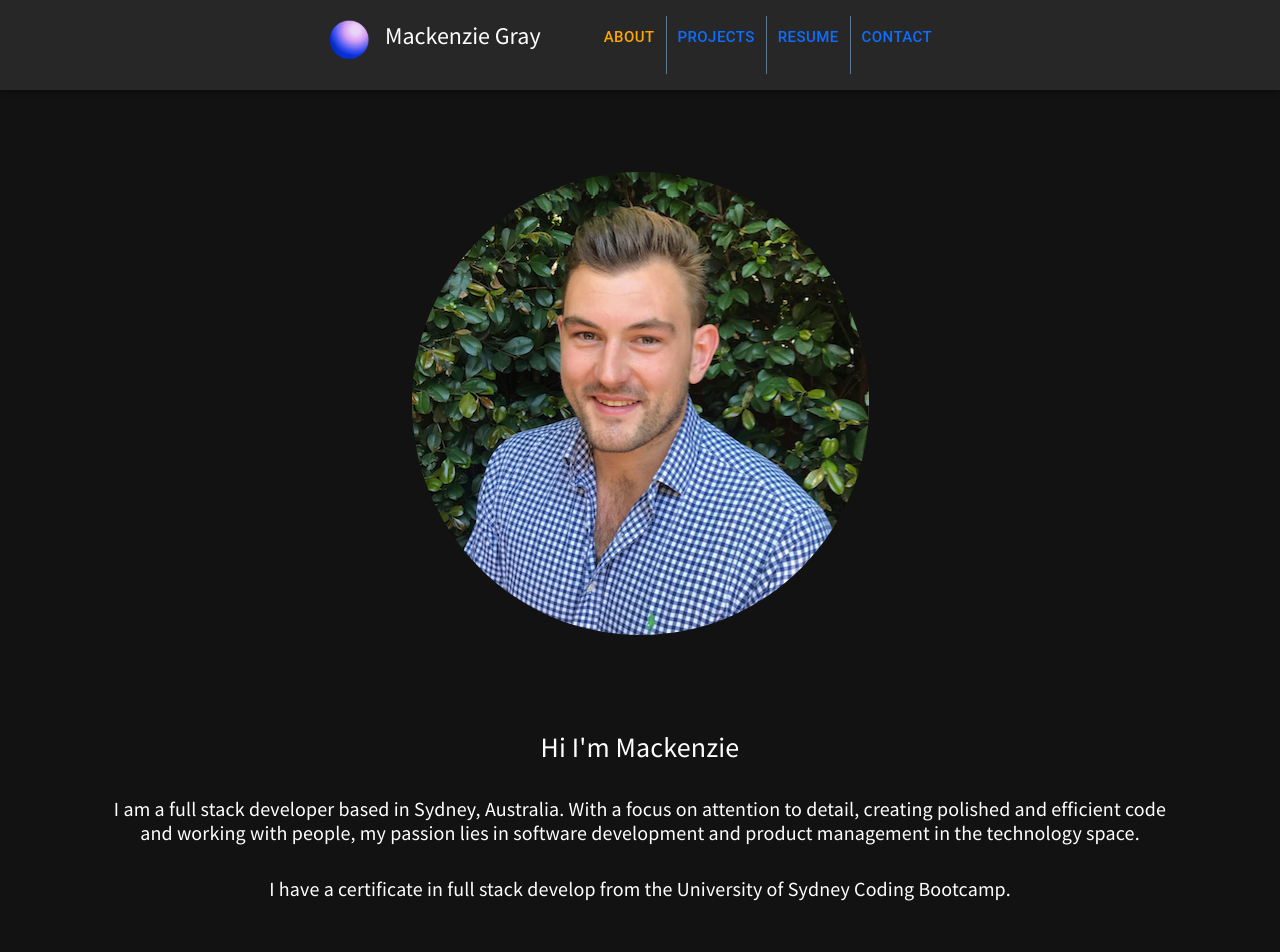
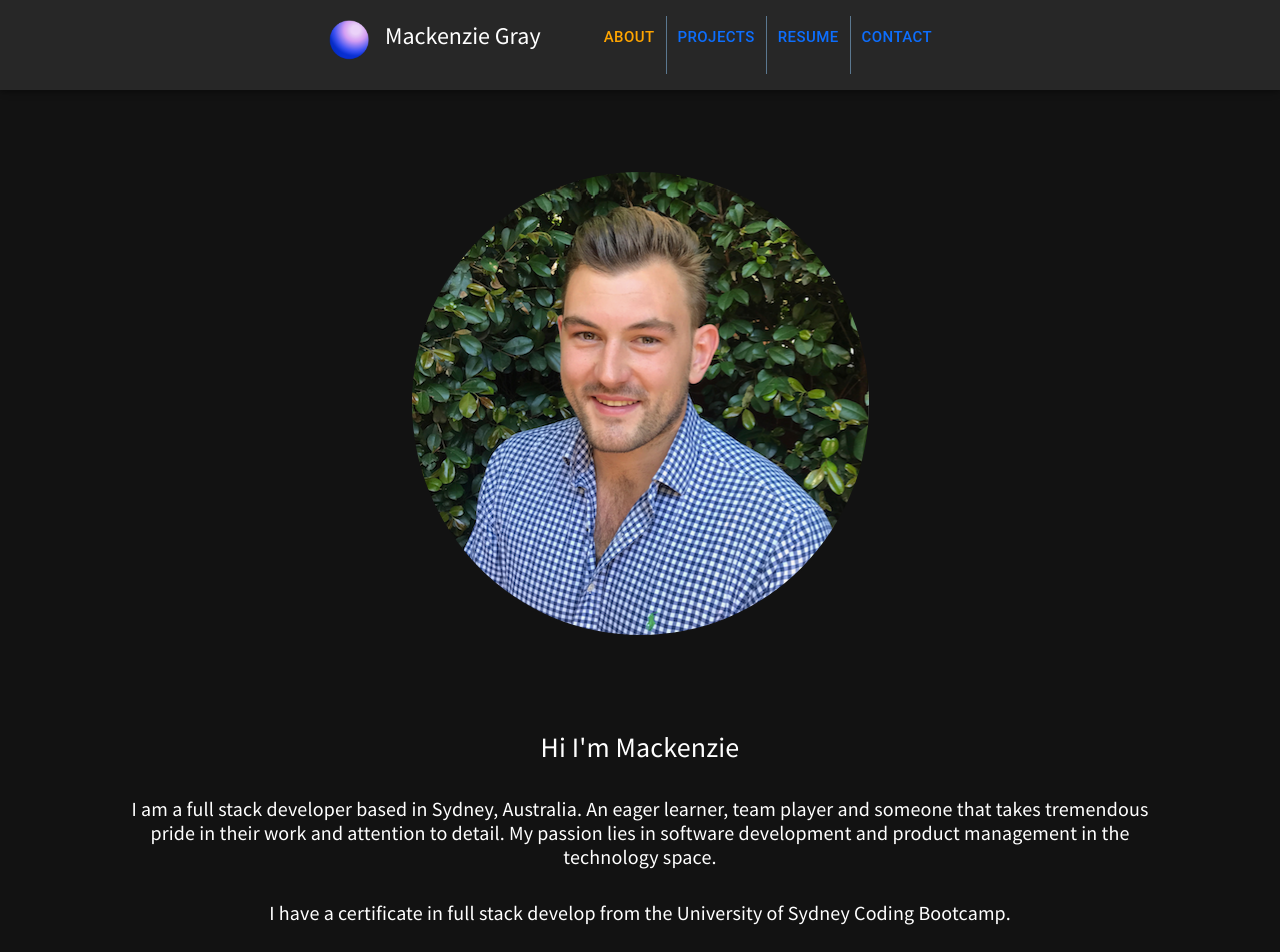
Before and after one commit to mdkgray/portfoligray, a React (Create React App) app: page / in a window 1280 px wide. Shown: the top 952 px of the page. Built offline with nearby package versions, Linux system fonts and the light colour scheme.

Commit message:
edit about page

```diff
--- a/src/components/Pages/About.js
+++ b/src/components/Pages/About.js
@@ -17,7 +17,7 @@ export default function About() {
                 <h3>Hi I'm Mackenzie</h3>
                 <br />
                 <h5>
-                    I am a full stack developer based in Sydney, Australia. With a focus on attention to detail, creating polished and efficient code and working with people, my passion lies in software development and product management in the technology space.
+                    I am a full stack developer based in Sydney, Australia. An eager learner, team player and someone that takes tremendous pride in their work and attention to detail. My passion lies in software development and product management in the technology space.
                 </h5>
                 <br />
                 <h5>
```
